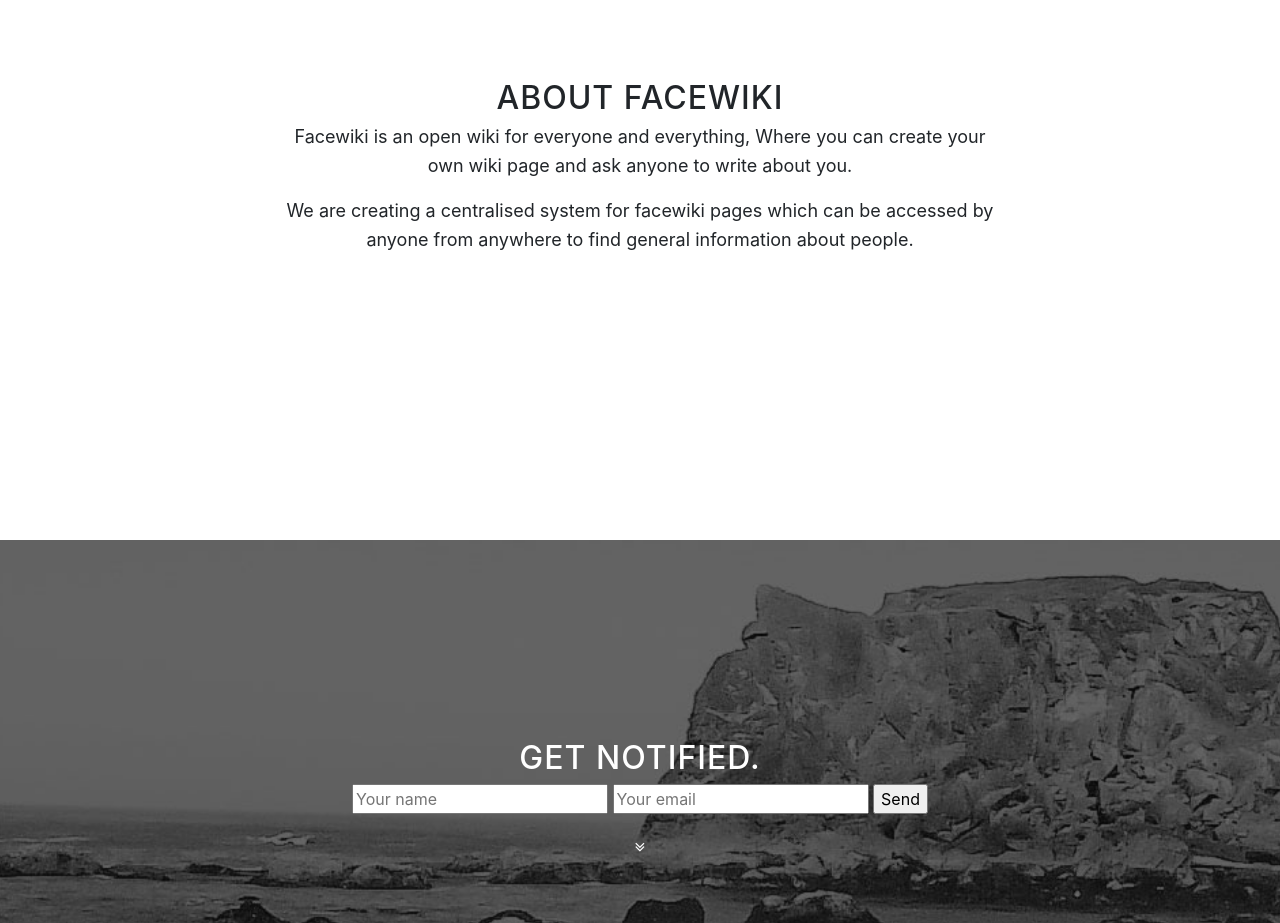
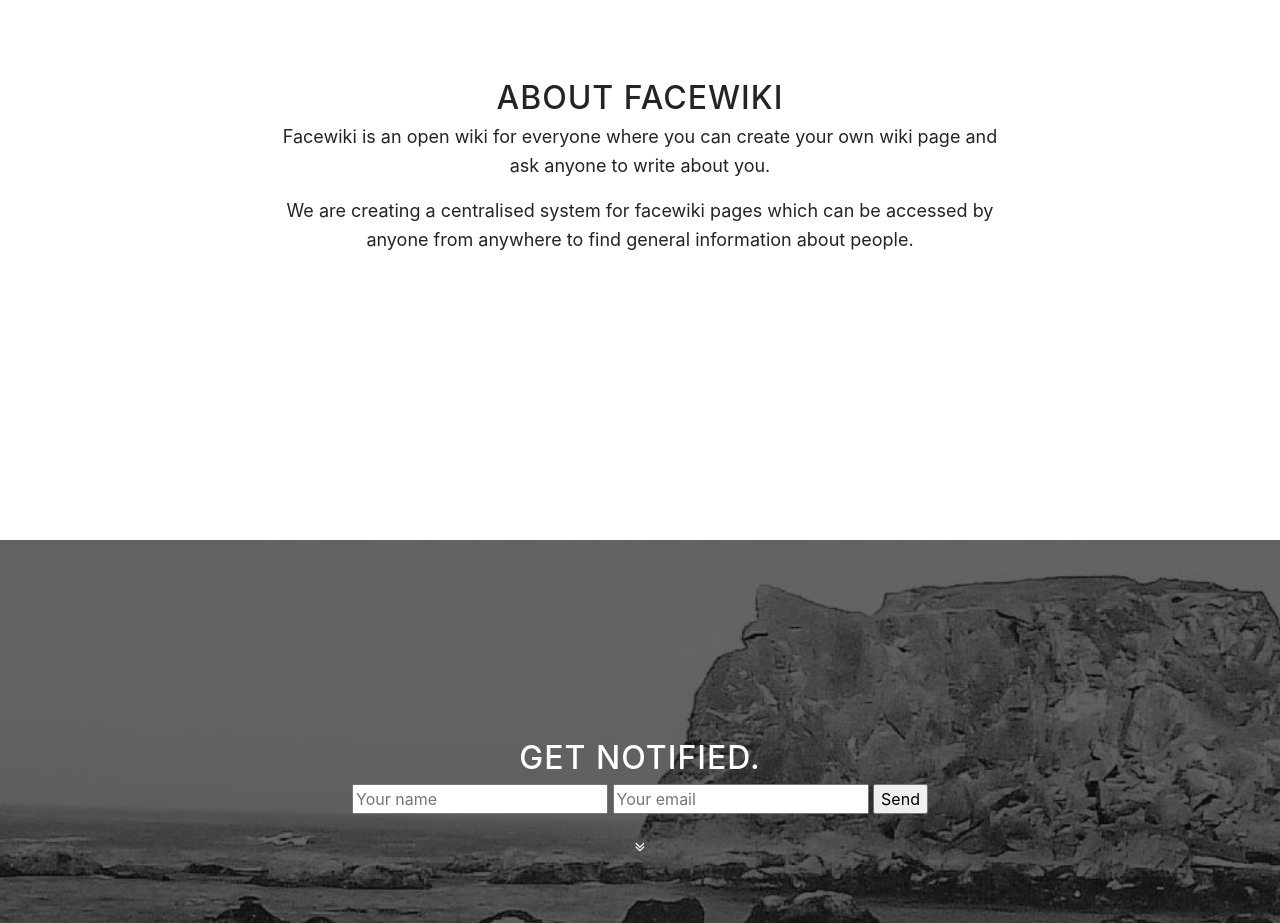
Before and after one commit to facewiki/facewiki.github.io, a website with bundled scripts: page index.html in a window 1280 px wide. Shown: the part 920-1843 px from the top of the page. Built offline with nearby package versions, Linux system fonts and the light colour scheme.

Commit message:
content changes

```diff
--- a/index.html
+++ b/index.html
@@ -78,7 +78,7 @@
         <div class="row">
           <div class="col-lg-8 mx-auto">
             <h2>About Facewiki</h2>
-            <p>Facewiki is an open wiki for everyone and everything, Where you can create your own wiki page and ask anyone to write about you.
+            <p>Facewiki is an open wiki for everyone where you can create your own wiki page and ask anyone to write about you.
              </p>
 
 
```
